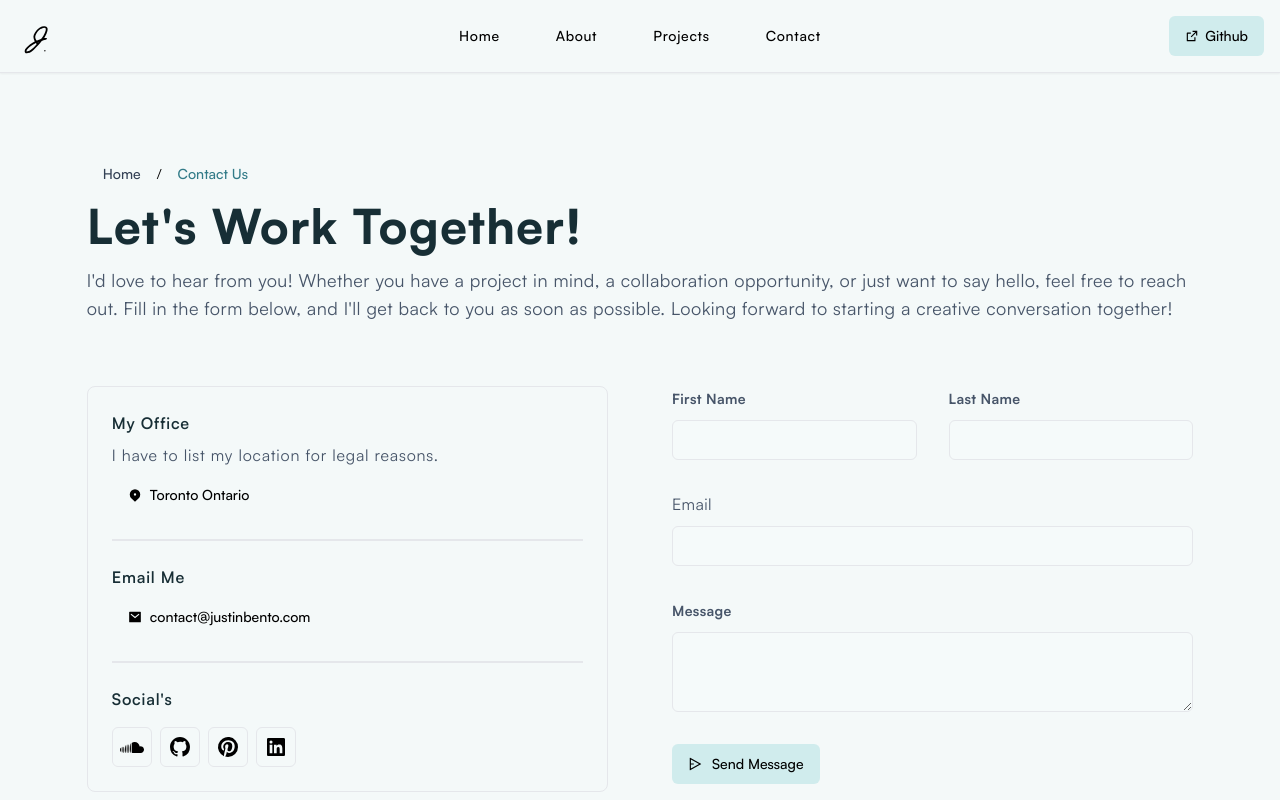
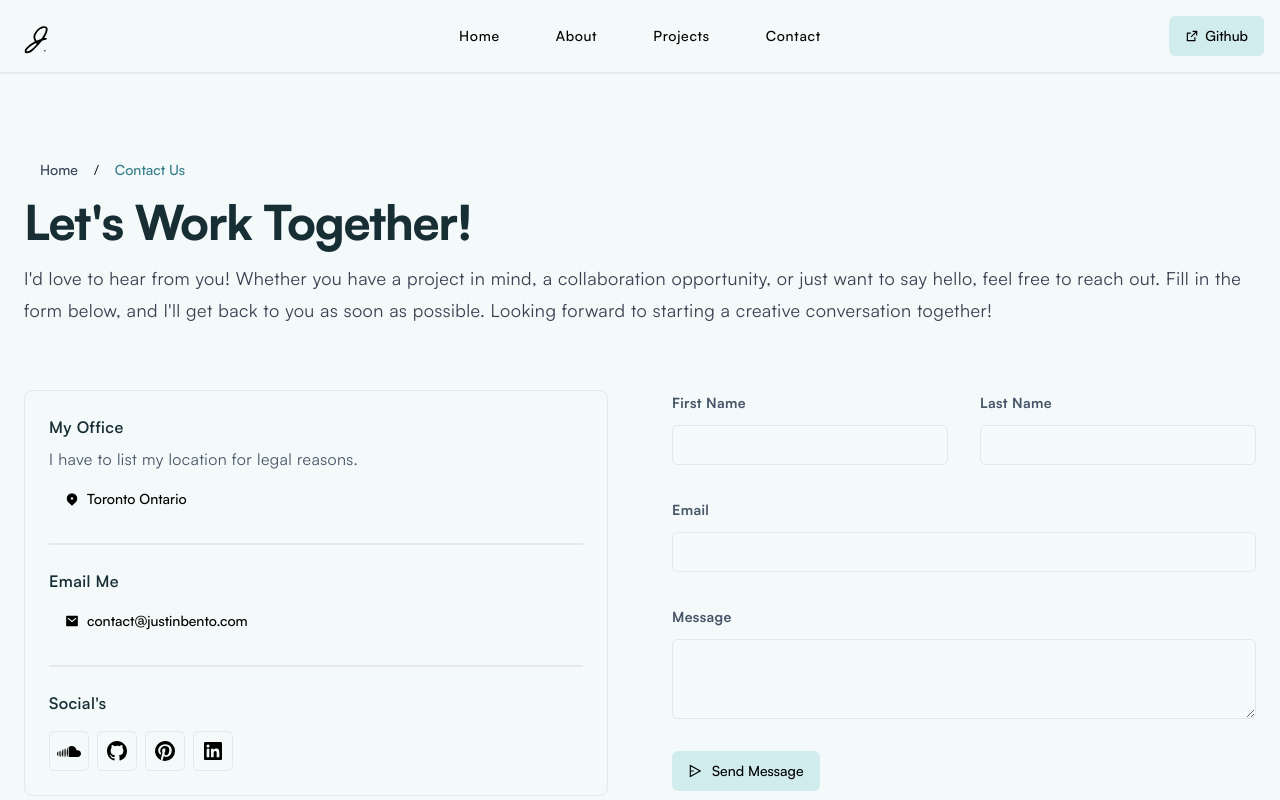
Before and after one commit to Justin-Bento/portfolio, a Next.js app: page /contact in a window 1280 px wide. Shown: the top 800 px of the page. Built offline with nearby package versions, Linux system fonts and the light colour scheme; no server answers.

Commit message:
Updated typgraphy ensuring consistent styling

```diff
--- a/components/ContactForm.tsx
+++ b/components/ContactForm.tsx
@@ -29,7 +29,7 @@ export default function ContactForm() {
       'flex w-full h-10 px-3 py-2 text-sm border rounded-md dark:text-neutral-300 border-input dark:bg-primary-950/10 dark:caret-primary-50 bg-white/10 dark:carrot-primary-200 dark:focus-visible:border-primary-700 dark:border-primary-700 file:border-0 file:bg-transparent file:text-sm file:font-medium dark:placeholder:text-primary-40 placeholder:text-muted-foreground focus-visible:outline-none focus-visible:border-2 focus-visible:border-primary-300 focus-visible:border-offset-2 disabled:cursor-not-allowed disabled:opacity-50',
     textArea:
       'flex w-full h-10 px-3 py-2 text-sm min-h-[80px] border dark:text-neutral-300 rounded-md border-input dark:bg-primary-950/10 dark:caret-primary-50 bg-white/10 dark:carrot-primary-200 dark:focus-visible:border-primary-700 dark:border-primary-700 file:border-0 file:bg-transparent file:text-sm file:font-medium dark:placeholder:text-primary-40 placeholder:text-muted-foreground focus-visible:outline-none focus-visible:border-2 focus-visible:border-primary-300 focus-visible:border-offset-2 disabled:cursor-not-allowed disabled:opacity-50',
-    lables: 'text-sm font-bold capitalize',
+    lables: 'prose-sm font-bold capitalize',
     errrorMessages: 'text-xs font-normal tracking-wider text-red-800 dark:text-red-400 capitalize'
   };
   return (
@@ -70,7 +70,7 @@ export default function ContactForm() {
             </div>
             {/* Email input */}
             <div className="sm:col-span-2">
-              <label htmlFor="email" className="">
+              <label htmlFor="email" className={styles.lables}>
                 Email
               </label>
               <div className="mt-2.5">
--- a/pages/contact.tsx
+++ b/pages/contact.tsx
@@ -14,7 +14,7 @@ export default function Contact() {
         <meta name="title" content={`Justin Bento - Contact`} />
         <meta name="description" content="Join me on an journey from multimedia design to web development. Explore interactive digital media with a passion for coding. " />
       </Head>
-      <div className="grid place-content-center [height:100dvh] p-6">
+      <div className="grid place-content-center [height:100dvh] p-6 lg:container lg:mx-auto">
         <div className="grid grid-cols-1 gap-8 lg:grid-cols-2 lg:gap-16">
           <section className="lg:col-span-2">
             <nav className="flex items-center mb-2 text-sm">
@@ -22,25 +22,25 @@ export default function Contact() {
               <span className="dark:text-slate-300">/</span>
               <Button variant="link" className="text-primary-600 dark:text-primary-400"><Link href="/contact">Contact us</Link></Button>
             </nav>
-            <h1 className="block tracking-wide [text-wrap:balance] text-3xl sm:text-4xl font-extrabold md:text-5xl  capitalize">Let&#39;s work together!</h1>
-            <p className="mt-4  text-base sm:text-lg max-w-[90ch]">I&#39;d love to hear from you! Whether you have a project in mind, a collaboration opportunity, or just want to say hello, feel free to reach out. Fill in the form below, and I&#39;ll get back to you as soon as possible. Looking forward to starting a creative conversation together!</p>
+            <h1 className="scroll-m-20 text-5xl font-extrabold tracking-tight capitalize">Let&#39;s work together!</h1>
+            <p className="mt-4 prose lg:prose-lg max-w-full">I&#39;d love to hear from you! Whether you have a project in mind, a collaboration opportunity, or just want to say hello, feel free to reach out. Fill in the form below, and I&#39;ll get back to you as soon as possible. Looking forward to starting a creative conversation together!</p>
           </section>
           <div className="overflow-hidden border rounded-lg dark:border-slate-700">
             <div className="px-4 py-5 sm:p-6">
-              <h2 className="text-base font-semibold tracking-wider capitalize font-display dark:text-slate-300">My Office</h2>
-              <p className="mt-2 text-base tracking-wider dark:text-slate-300">I have to list my location for legal reasons.</p>
+              <h2 className="text-base font-semibold capitalize font-display dark:text-slate-300">My Office</h2>
+              <p className="mt-2 text-base dark:text-slate-300">I have to list my location for legal reasons.</p>
               <Button variant="ghost" className="inline-flex items-center gap-2 mt-2 dark:text-slate-300">
                 <RiMapPin2Fill />
                 Toronto Ontario
               </Button>
               <hr className="my-6 border dark:border-slate-600" />
-              <h2 className="text-base font-semibold tracking-wider capitalize font-display dark:text-slate-300">Email Me</h2>
+              <h2 className="text-base font-semibold capitalize font-display dark:text-slate-300">Email Me</h2>
               <Button variant="ghost" className="inline-flex items-center gap-2 mt-2 normal-case dark:text-slate-300">
                 <RiMailFill />
                 contact@justinbento.com
               </Button>
               <hr className="my-6 border dark:border-slate-600" />
-              <h2 className="text-base font-semibold tracking-wider capitalize font-display dark:text-slate-300">Social&#39;s</h2>
+              <h2 className="text-base font-semibold capitalize font-display dark:text-slate-300">Social&#39;s</h2>
               <div className="flex items-center gap-2 mt-4">
                 {footer_navigation.map((item: any) => (
                   <Link key={item.name} href={item.href} className="transition-all hover:opacity-80" target="_blank" aria-label="external-link-to-social-media">
--- a/pages/projects.tsx
+++ b/pages/projects.tsx
@@ -24,7 +24,7 @@ export default function Projects({ posts }: any) {
             <Button variant="link" className="text-primary-600 dark:text-primary-400"><Link href="/projects">Projects</Link></Button>
           </nav>
           <h1 className="block tracking-normal [text-wrap:balance] text-3xl sm:text-4xl font-extrabold md:text-5xl ">A Showcase of Creativity</h1>
-          <p className="mt-4 tracking-wide text-base sm:text-lg lg:text-xl  max-w-[90ch]">
+          <p className="mt-4 prose lg:prose-lg max-w-full">
             Welcome to my gallery! On this page&#44; you&#39;ll find a collection of my projects throughout my career as a website developer&#46; If you
             have any questions or would like to discuss a potential project or collaboration&#44; don&#39;t hesitate to reach out to me&#46;
           </p>        </span>
```
